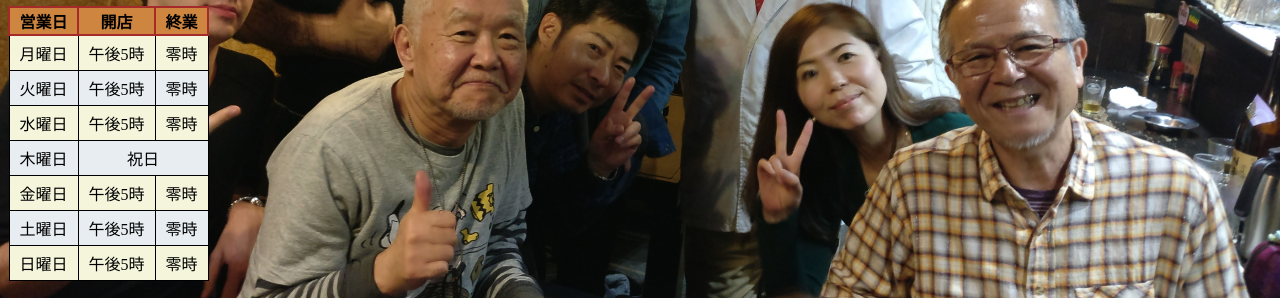
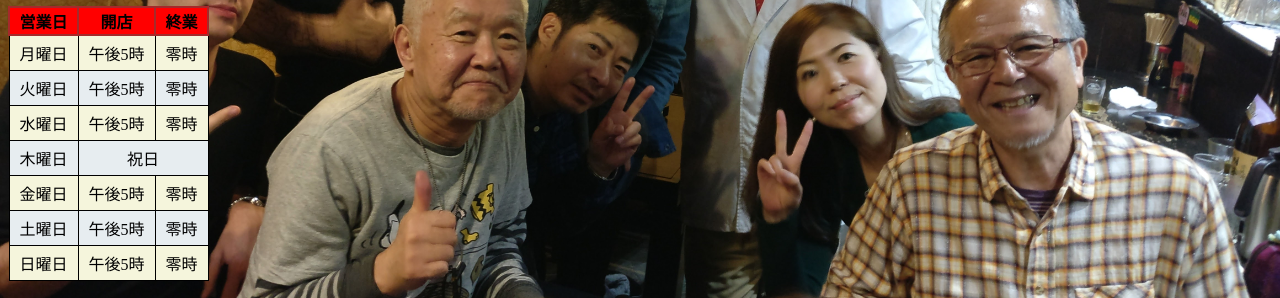
Before and after one commit to Yuhakko/Shinsuke, a plain HTML site: page index.html in a window 1280 px wide. Shown: the part 336-634 px from the top of the page. Drawn offline with Linux system fonts and the light colour scheme.

Commit message:
colors changed

```diff
--- a/resources/css/index.css
+++ b/resources/css/index.css
@@ -17,7 +17,7 @@ table {
 
 table th{
   text-align: center;
-  background-color: Peru;
+  background-color: Red;
   border: 2px solid #A52A2A;
 }
 
```
